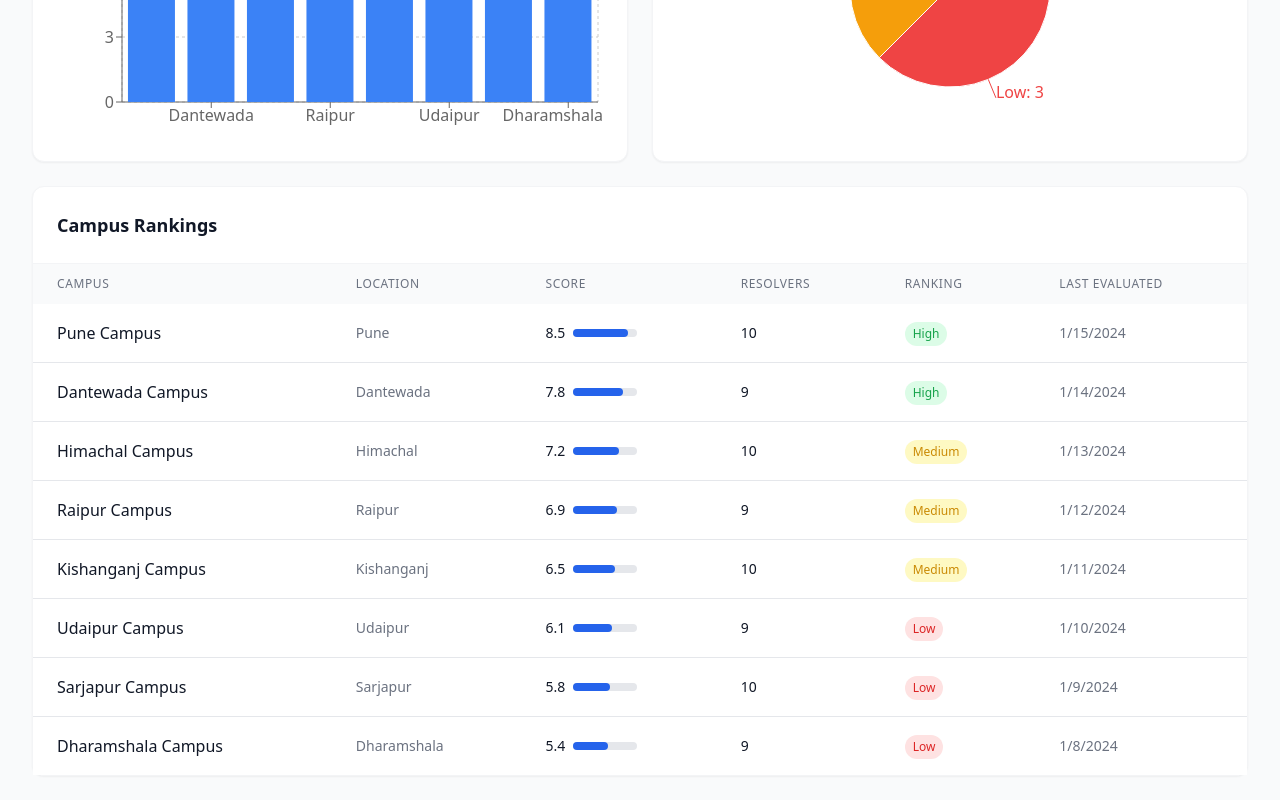
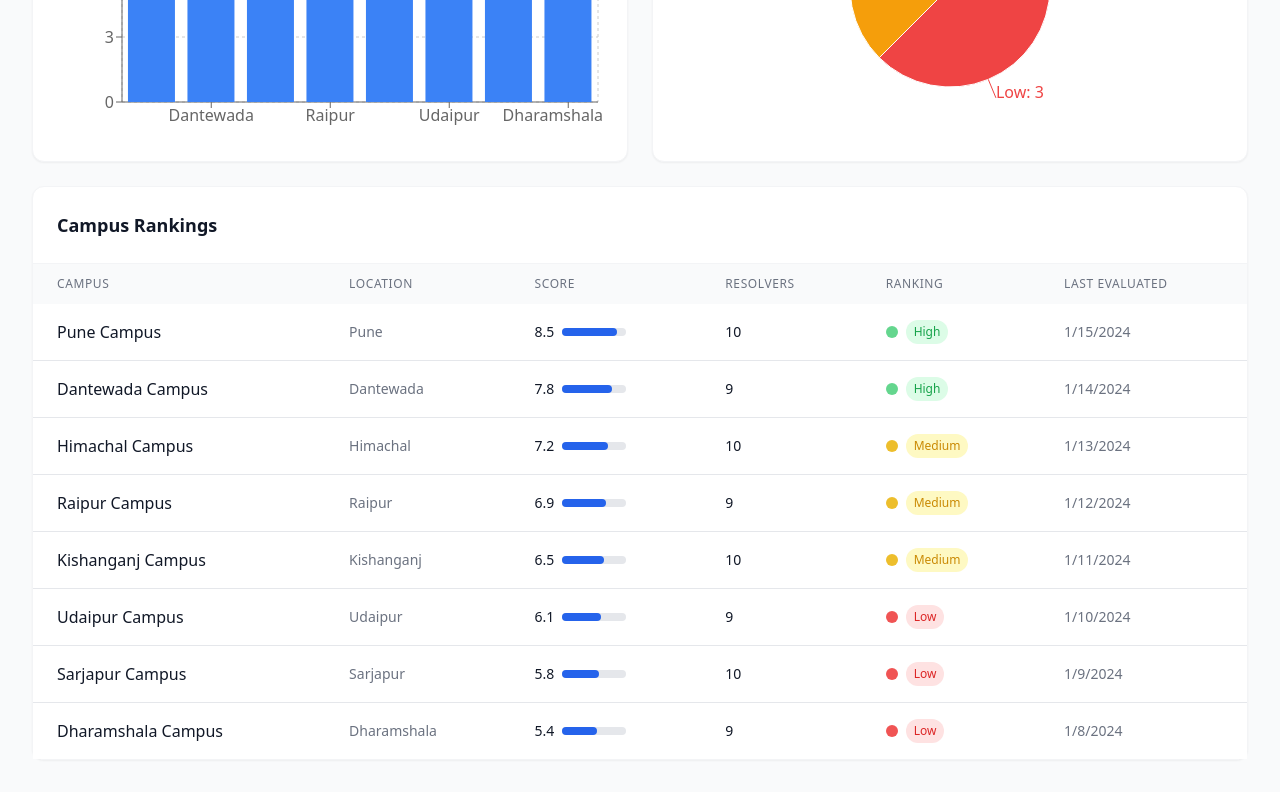
Before and after one commit to navgurukul/residential-campus-pulse, a React (Vite) app: page / in a window 1280 px wide. Shown: the part 712-1512 px from the top of the page. Built offline with nearby package versions, Linux system fonts and the light colour scheme.

Commit message:
I am now going to add a dynamic pulse rate for each campus, based on its rating.

```diff
--- a/src/components/CampusOverview.tsx
+++ b/src/components/CampusOverview.tsx
@@ -168,9 +168,16 @@ const CampusOverview: React.FC<CampusOverviewProps> = ({ campuses, onCampusSelec
                     {campus.totalResolvers}
                   </td>
                   <td className="px-6 py-4 whitespace-nowrap">
-                    <span className={`inline-flex px-2 py-1 text-xs font-medium rounded-full ${getRankingColor(campus.ranking)}`}>
-                      {campus.ranking}
-                    </span>
+                    <div className="flex items-center">
+                      <div className={`w-3 h-3 rounded-full mr-2 ${
+                        campus.ranking === 'High' ? 'bg-green-500 animate-pulse-fast' :
+                        campus.ranking === 'Medium' ? 'bg-yellow-500 animate-pulse-medium' :
+                        'bg-red-500 animate-pulse-slow'
+                      }`}></div>
+                      <span className={`inline-flex px-2 py-1 text-xs font-medium rounded-full ${getRankingColor(campus.ranking)}`}>
+                        {campus.ranking}
+                      </span>
+                    </div>
                   </td>
                   <td className="px-6 py-4 whitespace-nowrap text-sm text-gray-500">
                     {new Date(campus.lastEvaluated).toLocaleDateString()}
--- a/tailwind.config.js
+++ b/tailwind.config.js
@@ -2,7 +2,13 @@
 export default {
   content: ['./index.html', './src/**/*.{js,ts,jsx,tsx}'],
   theme: {
-    extend: {},
+    extend: {
+      animation: {
+        'pulse-fast': 'pulse 1s cubic-bezier(0.4, 0, 0.6, 1) infinite',
+        'pulse-medium': 'pulse 1.5s cubic-bezier(0.4, 0, 0.6, 1) infinite',
+        'pulse-slow': 'pulse 2s cubic-bezier(0.4, 0, 0.6, 1) infinite',
+      }
+    },
   },
   plugins: [],
 };
```
